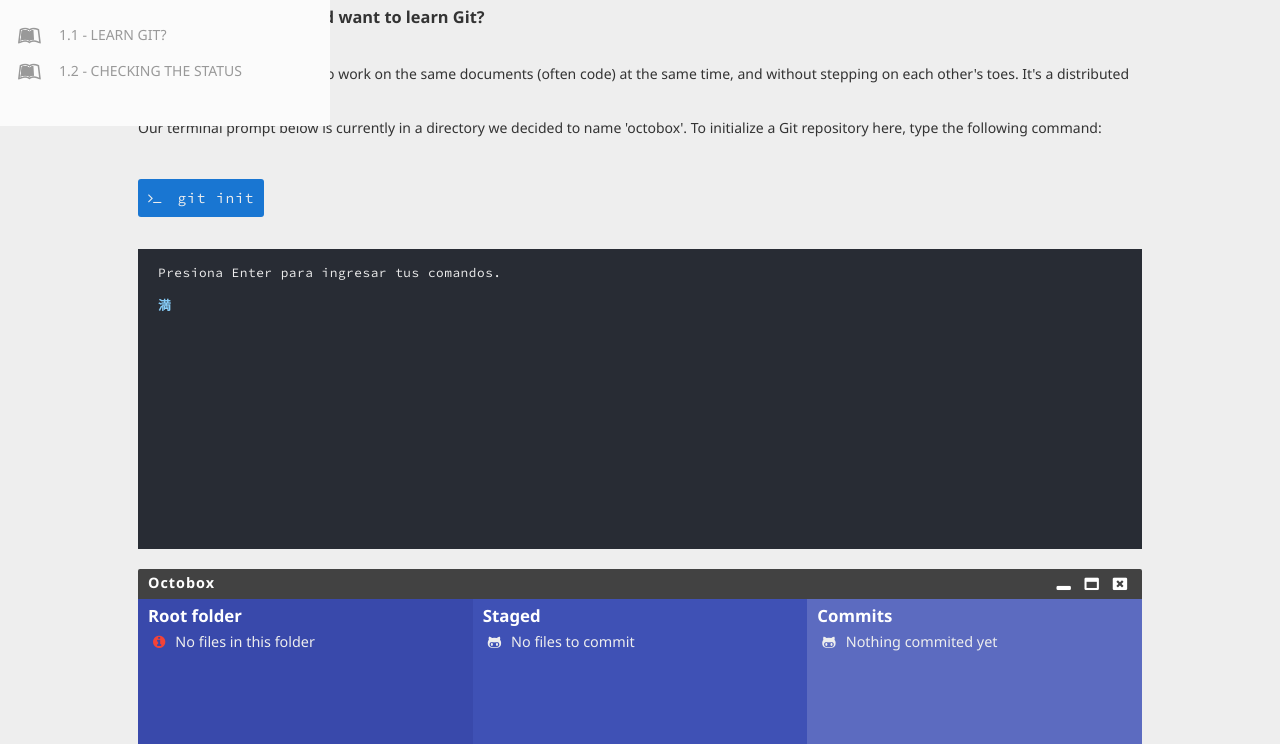
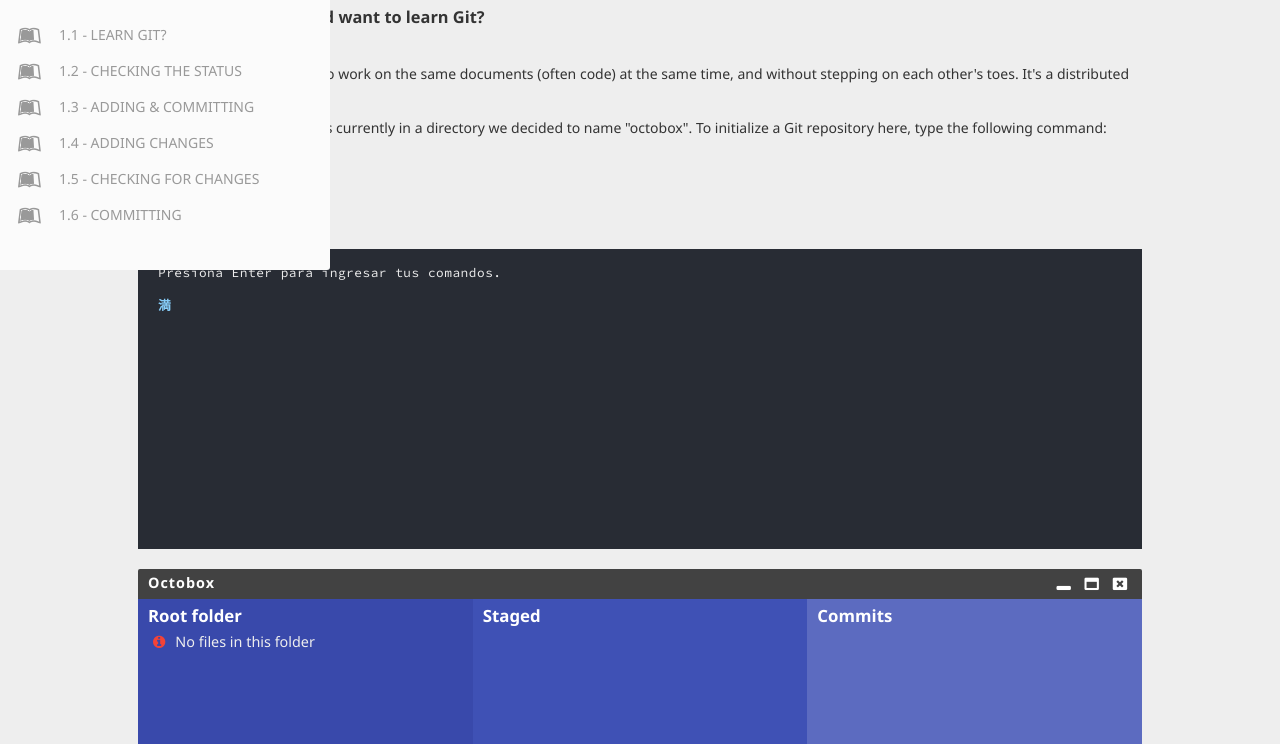
Before and after one commit to 4GeeksAcademy/git-interactive-tutorial, a plain HTML site: page index.html in a window 1280 px wide. Shown: the part 56-800 px from the top of the page. Drawn offline with nearby package versions, Linux system fonts and the light colour scheme; some packages are replaced by stand-ins of ours; a script that the page names is missing.

Commit message:
Add more lessons, improve console messages

```diff
--- a/css/mediaQueries.css
+++ b/css/mediaQueries.css
@@ -31,6 +31,7 @@
         border-top: 1px solid #e5e5e5;
         border-bottom: 1px solid #e5e5e5;
         top: 0;
+        border-top-right-radius: 3px;
         border-bottom-right-radius: 3px;
     }
 
--- a/css/style.css
+++ b/css/style.css
@@ -56,6 +56,10 @@ h1 {
 
 a {
     text-decoration: none;
+}
+
+.red {
+    color: #f44336;
 }
 
 /* =================================
--- a/js/main.js
+++ b/js/main.js
@@ -26,7 +26,16 @@
         "config": {
             "repoName": "Octobox",
             "_comment": "errorComando, in case no command match",
-            "errorComando": "comand not found"
+            "errorComando": "comand not found",
+            "_comment": "if user writes git show following error",
+            "errorMessages": [
+                "usage: git [--version] [--exec-path[=&lt;path&gt;]] [--html-path] [--man-path] [--info-path]",
+                "&nbsp;&nbsp;&nbsp;&nbsp;&nbsp;&nbsp;&nbsp;&nbsp;&nbsp;&nbsp;&nbsp;[-p|--paginate|--no-pager] [--no-replace-objects] [--bare]",
+                "&nbsp;&nbsp;&nbsp;&nbsp;&nbsp;&nbsp;&nbsp;&nbsp;&nbsp;&nbsp;&nbsp;[--git-dir=&lt;path>] [--work-tree=&lt;path&gt;] [--namespace=&lt;name&gt;]",
+                "&nbsp;&nbsp;&nbsp;&nbsp;&nbsp;&nbsp;&nbsp;&nbsp;&nbsp;&nbsp;&nbsp;[-c name=value] [--help]",
+                "&nbsp;&nbsp;&nbsp;&nbsp;&nbsp;&nbsp;&nbsp;&nbsp;&nbsp;&nbsp;&nbsp;&lt;command> [&lt;args&gt;]",
+                "&nbsp;"
+            ]
         },
         "lecciones": {
             "1": {
@@ -35,12 +44,9 @@
                 "tituloCorto": "Learn Git?",
                 "tareas": [
                     "Git allows groups of people to work on the same documents (often code) at the same time, and without stepping on each other's toes. It's a distributed version control system.",
-                    "Our terminal prompt below is currently in a directory we decided to name 'octobox'. To initialize a Git repository here, type the following command:"
+                    "Our terminal prompt below is currently in a directory we decided to name \\"octobox\\". To initialize a Git repository here, type the following command:"
                 ],
                 "comando": "git init",
-                "errorMessages": [
-                    "fatal: Not a git repository (or any of the parent directories): .git"
-                ],
                 "alert": "Did not create a Git repo",
                 "successMessages": [
                     "Initialized empty Git repository in /.git/"
@@ -53,25 +59,128 @@
                 "tituloCorto": "Checking the Status",
                 "tareas": [
                     "Good job! As Git just told us, our 'octobox' directory now has an empty repository in /.git/. The repository is a hidden directory where Git operates.",
-                    "To save your progress as you go through this tutorial -- and earn a badge when you successfully complete it -- head over to create a free Code School account. We'll wait for you here.",
                     "Next up, let's type the git status command to see what the current state of our project is:"
                 ],
                 "comando": "git status",
-                "errorMessages": [
-                    "fatal: Not a git repository (or any of the parent directories): .git"
-                ],
                 "alert": "Did not use git status",
                 "successMessages": [
                     "# On branch master",
                     "#",
                     "# Initial commit",
                     "#",
-                    "nothing to commit (create/copy files and use 'git add' to track)"
+                    "nothing to commit (create/copy files and use \\"git add\\" to track)"
                 ],
                 "repoStatus": {
                     "repoFolder": [
                         { ".git": [  ]  },
                         "octotext.txt"
+                    ]
+                }
+            },
+            "3": {
+                "orden": "1.3",
+                "titulo": "Adding & Committing",
+                "tituloCorto": "Adding & Committing",
+                "tareas": [
+                    "I created a file called octocat.txt in the octobox repository for you (as you can see in the browser below).",
+                    "You should run the git status command again to see how the repository status has changed:"
+                ],
+                "comando": "git status",
+                "alert": "Did not use git status",
+                "successMessages": [
+                    "# On branch master",
+                    "#",
+                    "# Initial commit",
+                    "#",
+                    "# Untracked files:",
+                    "#   (use \\"git add <file>...\\" to include in what will be committed)",
+                    "#",
+                    "#   <strong class=\\"red\\">octocat.txt</strong>",
+                    "nothing added to commit but untracked files present (use 'git add' to track)"
+                ],
+                "repoStatus": {
+                    "repoFolder": [
+                        { ".git": [  ]  },
+                        "octotext.txt"
+                    ]
+                }
+            },
+            "4": {
+                "orden": "1.4",
+                "titulo": "Adding Changes",
+                "tituloCorto": "Adding Changes",
+                "tareas": [
+                    "Good, it looks like our Git repository is working properly. Notice how Git says octocat.txt is \\"untracked\\"? That means Git sees that  octocat.txt is a new file.",
+                    "To tell Git to start tracking changes made to octocat.txt, we first need to add it to the staging area by using git add."
+                ],
+                "comando": "git add octocat.txt",
+                "alert": "Did not add octocat.txt",
+                "successMessages": [
+                    "<span class=\\"success\\">Nice job, you've added octocat.txt to the Staging Area!</span>"
+                ],
+                "repoStatus": {
+                    "repoFolder": [
+                        { ".git": [  ]  },
+                        "octotext.txt"
+                    ],
+                    "staged": [
+                        "octotext.txt"
+                    ]
+                }
+            },
+            "5": {
+                "orden": "1.5",
+                "titulo": "Checking for Changes",
+                "tituloCorto": "Checking for Changes",
+                "tareas": [
+                    "Good job! Git is now tracking our octocat.txt file. Let's run git status again to see where we stand:"
+                ],
+                "comando": "git status",
+                "alert": "Did not use git status",
+                "successMessages": [
+                    "# On branch master",
+                    "#",
+                    "# Initial commit",
+                    "#",
+                    "# Changes to be committed:",
+                    "#   (use \\"git rm --cached <file>...\\" to unstage)",
+                    "#",
+                    "#   <span class=\\"success\\">new file:   octocat.txt</span>",
+                    "#"
+                ],
+                "repoStatus": {
+                    "repoFolder": [
+                        { ".git": [  ]  },
+                        "octotext.txt"
+                    ],
+                    "staged": [
+                        "octotext.txt"
+                    ]
+                }
+            },
+            "6": {
+                "orden": "1.6",
+                "titulo": "Committing",
+                "tituloCorto": "Committing",
+                "tareas": [
+                    "Notice how Git says changes to be committed? The files listed here are in the Staging Area, and they are not in our repository yet. We could add or remove files from the stage before we store them in the repository.",
+                    "To store our staged changes we run the commit command with a message describing what we've changed. Let's do that now by typing:"
+                ],
+                "comando": "git commit -m \\"Add cute octocat story\\"",
+                "alert": "Did not use git commit",
+                "successMessages": [
+                    "[master (root-commit) 20b5ccd] Add cute octocat story",
+                    "1 file changed, 1 insertion(+)",
+                    "create mode 100644 octocat.txt",
+                    "&nbsp;"
+                ],
+                "repoStatus": {
+                    "repoFolder": [
+                        { ".git": [  ]  },
+                        "octotext.txt"
+                    ],
+                    "commits": [
+                        "100644 - Add cute octocat story"
                     ]
                 }
             }
@@ -140,7 +249,23 @@
             ul.appendChild(li).classList.add('info');
             repoFolderArea.appendChild(ul);
         }
+    }
 
+    function mostrarResultado(passOrFail) {
+        // Mostrar resultado
+        if (passOrFail == 'pass') {
+            // PASSED
+            // Actualizar barra de progreso
+            avanceActual += leccionPorcentaje;
+            document.querySelector('#myBar').style.width = avanceActual + "%";
+            // Mensajes de exito
+            for (var i = 0; i < lecciones[leccionActual].successMessages.length; i++) {
+                let parrafo = createElementNode("p", lecciones[leccionActual].successMessages[i]);
+                consoleArea.appendChild(parrafo);
+            }
+            let parrafo = createElementNode("p", "Success!");
+            parrafo.classList.add('success');
+            consoleArea.appendChild(parrafo);
             // Actualizar Staged
             deleteAllChilds(repoStagedArea, 'h3');
             if (lecciones[leccionActual].repoStatus.staged !== undefined) {
@@ -168,31 +293,13 @@
                 ul.appendChild(li).classList.add('commit');
                 repoCommitsArea.appendChild(ul);
             }
-    }
-
-    function mostrarResultado(passOrFail) {
-        // Mostrar resultado
-        if (passOrFail == 'pass') {
-            // PASSED
-            // Actualizar barra de progreso
-            avanceActual += leccionPorcentaje;
-            console.log(avanceActual);
-            document.querySelector('#myBar').style.width = avanceActual + "%";
-            // Mensajes de exito
-            for (var i = 0; i < lecciones[leccionActual].successMessages.length; i++) {
-                let parrafo = createElementNode("p", lecciones[leccionActual].successMessages[i]);
-                consoleArea.appendChild(parrafo);
-            }
-            let parrafo = createElementNode("p", "Success!");
-            parrafo.classList.add('success');
-            consoleArea.appendChild(parrafo);
             // Siguiente leccion
             leccionActual++;
         } else {
             // FAILED
             if (RegExp("(git)", "g").test(textarea.value.trim())) {
-                for (var i = 0; i < lecciones[leccionActual].errorMessages.length; i++) {
-                    let parrafo = createElementNode("p", lecciones[leccionActual].errorMessages[i]);
+                for (var i = 0; i < config.errorMessages.length; i++) {
+                    let parrafo = createElementNode("p", config.errorMessages[i]);
                     consoleArea.appendChild(parrafo);
                 }
             } else {
@@ -230,6 +337,7 @@
             lineaActual.innerHTML = '<span class="line-marker">満 </span><textarea id="console-input" autoComplete="off" autoCorrect="off" autoCapitalize="off" spellCheck="false"></textarea>';
 
             if (leccionActual > leccionesTotal) {
+                setTimeout(function() {
                     sweetAlert({
                         title: "Congratulations!",
                         text: "<p>Good job! You have reached the end of this tutorial.</p><p>This page will reload in 5 seconds.</p>",
@@ -240,6 +348,7 @@
                     }, () => {
                         location.reload();
                     });
+                }, 5000);
             } else {
                 actualizarInfoLeccion();
                 // Ayudar listener para el textarea
```
Also changed, not shown: config/config.json (+119 -10 lines). Lines whose indentation alone changed are shown as unchanged.
